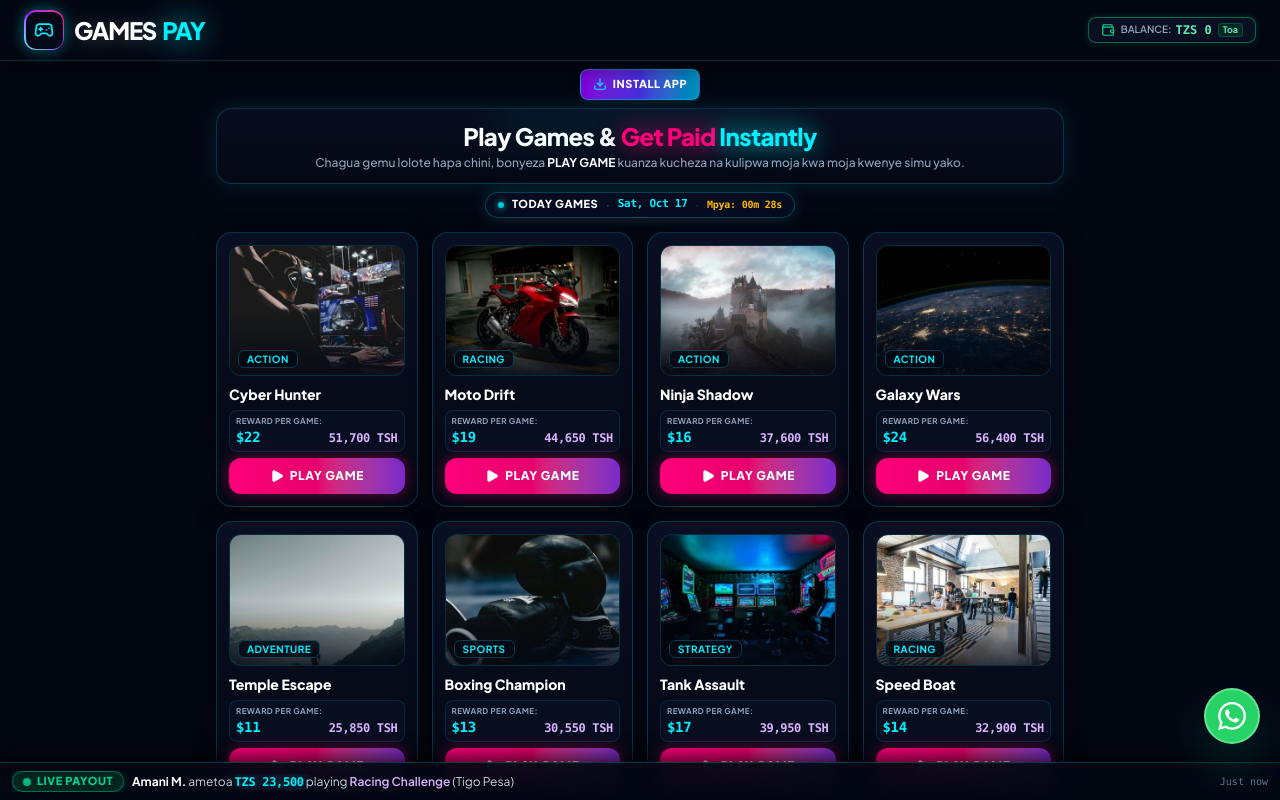
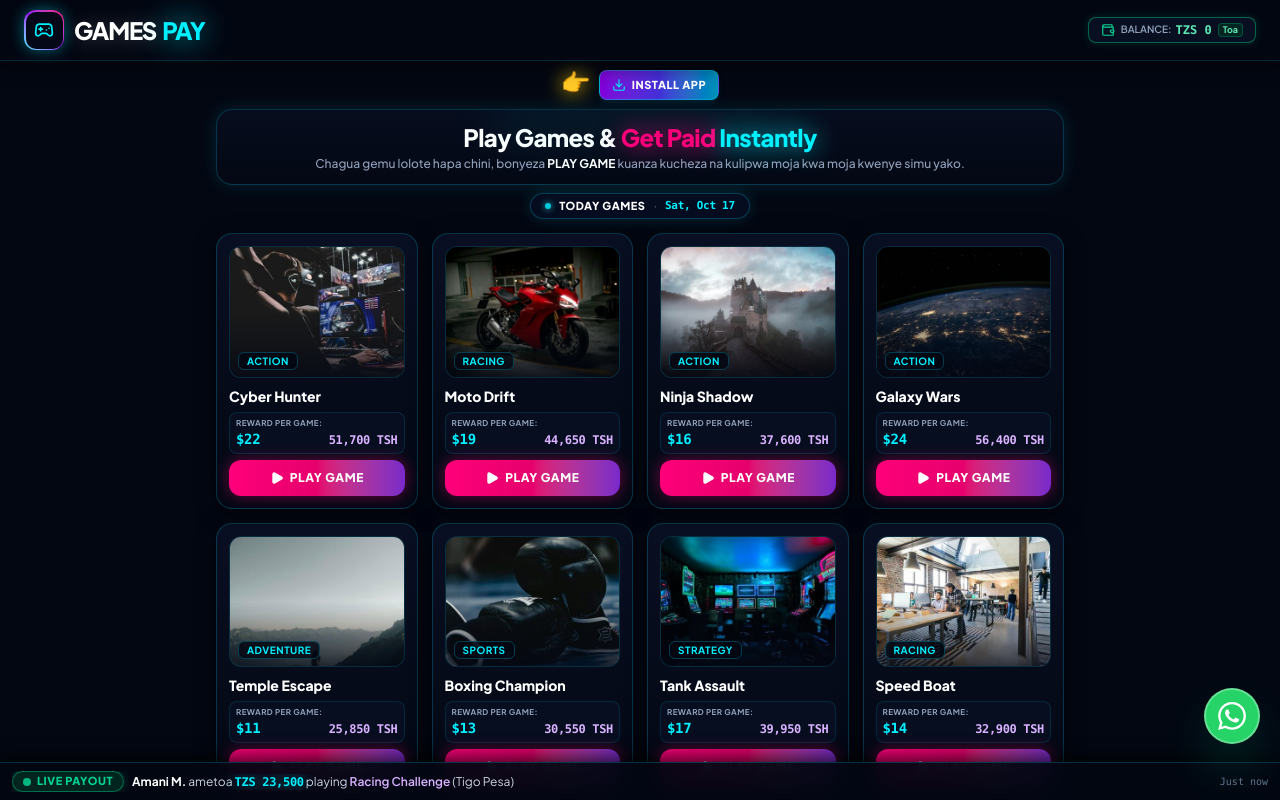
Before and after one commit to websitebuldervision-cp3/Games-pay, a React (Vite) app: page / in a window 1280 px wide. Shown: the top 800 px of the page. Built offline with nearby package versions, Linux system fonts and the light colour scheme.

Commit message:
feat: refactor hero component and add install pointer
Remove countdown and implement an animated pointer for the PWA install button to improve user onboarding and conversion.

```diff
--- a/src/App.tsx
+++ b/src/App.tsx
@@ -46,8 +46,8 @@ export default function App() {
       />
 
       <main className="flex-1">
-        {/* 2. Hero: Direct Install App, Swahili notice with 'reward', GUSA HAPA TENGENEZA PROFILE YA GAMING, Live 30-min Countdown */}
-        <Hero countdown={slotInfo.formattedCountdown} />
+        {/* 2. Hero: Direct Install App with 👉 Pointer, Professional Header, Today Games */}
+        <Hero />
 
         {/* 3. Game Cards Grid (2 columns on mobile, 12 fresh games rotating every 30 minutes) */}
         <section className="px-3 sm:px-6 max-w-4xl mx-auto py-1">
--- a/src/components/Hero.tsx
+++ b/src/components/Hero.tsx
@@ -2,14 +2,12 @@ import React, { useState, useEffect } from 'react';
 import { Download, CheckCircle, ArrowDown } from 'lucide-react';
 import { usePWAInstall } from '../hooks/usePWAInstall';
 
-interface HeroProps {
-  countdown?: string;
-}
-
-export const Hero: React.FC<HeroProps> = ({ countdown }) => {
+export const Hero: React.FC = () => {
   const { isInstalled, install } = usePWAInstall();
   const [downloadState, setDownloadState] = useState<'idle' | 'downloading' | 'completed'>('idle');
   const [shortDate, setShortDate] = useState('');
+  const [showPointer, setShowPointer] = useState(false);
+  const [isPointerAnimating, setIsPointerAnimating] = useState(true);
 
   useEffect(() => {
     // Dynamic real date format: e.g. "Wed, Oct 28"
@@ -18,10 +16,40 @@ export const Hero: React.FC<HeroProps> = ({ countdown }) => {
     const shortMonth = now.toLocaleDateString('en-US', { month: 'short' });
     const dayNum = now.getDate();
     setShortDate(`${shortDay}, ${shortMonth} ${dayNum}`);
-  }, []);
+
+    // Angalia kama mtumiaji tayari amedownload app au ni mara yake ya kwanza
+    try {
+      const hasDownloaded = localStorage.getItem('gamepays_app_downloaded');
+      if (!hasDownloaded && !isInstalled) {
+        setShowPointer(true);
+      }
+    } catch {
+      setShowPointer(true);
+    }
+  }, [isInstalled]);
+
+  // Kila baada ya sekunde 3, fanya pointer i-point kwa nguvu kuvuta umakini
+  useEffect(() => {
+    if (!showPointer) return;
+    const interval = setInterval(() => {
+      setIsPointerAnimating(true);
+      const timer = setTimeout(() => {
+        setIsPointerAnimating(false);
+      }, 1500);
+      return () => clearTimeout(timer);
+    }, 3000);
+
+    return () => clearInterval(interval);
+  }, [showPointer]);
 
   const handleInstallClick = async () => {
     setDownloadState('downloading');
+
+    // Hifadhi ili pointer isitokee tena akishadownload
+    try {
+      localStorage.setItem('gamepays_app_downloaded', 'true');
+    } catch {}
+    setShowPointer(false);
 
     // Trigger Direct APK File Download immediately into user's phone
     if (typeof document !== 'undefined') {
@@ -51,11 +79,25 @@ export const Hero: React.FC<HeroProps> = ({ countdown }) => {
   return (
     <section className="pt-2 pb-1 px-3 sm:px-6 max-w-4xl mx-auto text-center">
 
-      {/* 1. Small Boxy Direct Install App Button */}
+      {/* 1. Small Boxy Direct Install App Button with Animated 👉 Pointer for first-time visitors */}
       <div className="flex flex-col items-center justify-center mb-2">
+        <div className="relative inline-flex items-center justify-center gap-2">
+
+          {/* Pointer 👉 ikipoint kitufe cha Install App kila baada ya sekunde 3 */}
+          {showPointer && !isInstalled && downloadState !== 'completed' && (
+            <div className={`flex items-center gap-1 transition-transform duration-300 ${isPointerAnimating ? 'scale-125 translate-x-1' : 'scale-100 translate-x-0'}`}>
+              <span className="text-xl sm:text-2xl filter drop-shadow-[0_0_10px_rgba(255,215,0,0.9)] animate-bounce select-none">
+                👉
+              </span>
+              <span className="text-[10px] font-black text-amber-300 bg-amber-950/80 px-2 py-0.5 rounded-md border border-amber-500/50 shadow-[0_0_10px_rgba(245,158,11,0.4)] whitespace-nowrap hidden xs:inline-block">
+                Download Hapa
+              </span>
+            </div>
+          )}
+
           <button
             onClick={handleInstallClick}
-          className="inline-flex items-center gap-1.5 px-3 py-1.5 rounded-lg font-extrabold text-[11px] text-white bg-gradient-to-r from-purple-700 via-indigo-700 to-cyan-600 hover:from-purple-600 hover:to-cyan-500 shadow-md shadow-cyan-950/40 border border-cyan-400/40 transition-all transform active:scale-95 cursor-pointer uppercase tracking-wider"
+            className={`inline-flex items-center gap-1.5 px-3 py-1.5 rounded-lg font-extrabold text-[11px] text-white bg-gradient-to-r from-purple-700 via-indigo-700 to-cyan-600 hover:from-purple-600 hover:to-cyan-500 shadow-md shadow-cyan-950/40 border border-cyan-400/40 transition-all transform active:scale-95 cursor-pointer uppercase tracking-wider ${showPointer && isPointerAnimating ? 'ring-2 ring-[#00f0ff] ring-offset-1 ring-offset-[#030712]' : ''}`}
           >
             {downloadState === 'downloading' ? (
               <>
@@ -74,6 +116,7 @@ export const Hero: React.FC<HeroProps> = ({ countdown }) => {
               </>
             )}
           </button>
+        </div>
 
         {downloadState === 'completed' && (
           <div className="text-[10px] text-emerald-300 font-bold mt-1 animate-in fade-in">
@@ -82,7 +125,7 @@ export const Hero: React.FC<HeroProps> = ({ countdown }) => {
         )}
       </div>
 
-      {/* 2. Sleek, Professional Header Headline (Bila maelezo mengi au vitufe vinavyojirudia) */}
+      {/* 2. Sleek, Professional Header Headline */}
       <div className="relative rounded-2xl bg-gradient-to-b from-[#070d1e] to-[#040814] border border-cyan-500/25 py-3 px-4 shadow-[0_0_20px_rgba(0,240,255,0.12)] mb-2 overflow-hidden">
         <div className="absolute top-0 left-1/2 -translate-x-1/2 w-72 h-10 bg-gradient-to-b from-[#00f0ff]/15 to-transparent blur-xl pointer-events-none" />
 
@@ -95,9 +138,9 @@ export const Hero: React.FC<HeroProps> = ({ countdown }) => {
         </p>
       </div>
 
-      {/* 3. Professional Sleek Date Row with 30-Minute Rotation Countdown */}
+      {/* 3. Professional Sleek Date Row (Bila maneno ya countdown, inabadilika automatically) */}
       <div className="flex items-center justify-center my-1.5">
-        <div className="inline-flex items-center gap-2 px-3 py-1 rounded-full bg-[#070e22]/90 border border-cyan-500/30 text-xs shadow-[0_0_15px_rgba(0,240,255,0.15)] backdrop-blur-sm">
+        <div className="inline-flex items-center gap-2 px-3.5 py-1 rounded-full bg-[#070e22]/90 border border-cyan-500/30 text-xs shadow-[0_0_15px_rgba(0,240,255,0.15)] backdrop-blur-sm">
           <span className="w-1.5 h-1.5 rounded-full bg-[#00f0ff] animate-pulse shadow-[0_0_6px_#00f0ff]" />
           <span className="font-extrabold uppercase tracking-wider text-white text-[11px]">
             Today Games
@@ -106,14 +149,6 @@ export const Hero: React.FC<HeroProps> = ({ countdown }) => {
           <span className="text-[#00f0ff] font-bold font-mono text-[11px] tracking-tight">
             {shortDate}
           </span>
-          {countdown && (
-            <>
-              <span className="text-slate-600">·</span>
-              <span className="text-amber-400 font-mono text-[10px] font-bold tracking-tight" title="Magemu mapya yanabadilika kila baada ya nusu saa">
-                Mpya: {countdown}
-              </span>
-            </>
-          )}
         </div>
       </div>
 
```
Lines whose indentation alone changed are shown as unchanged.
